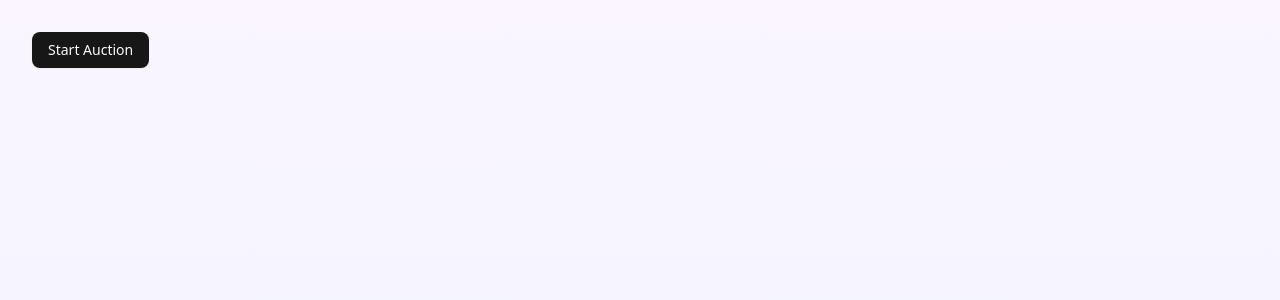
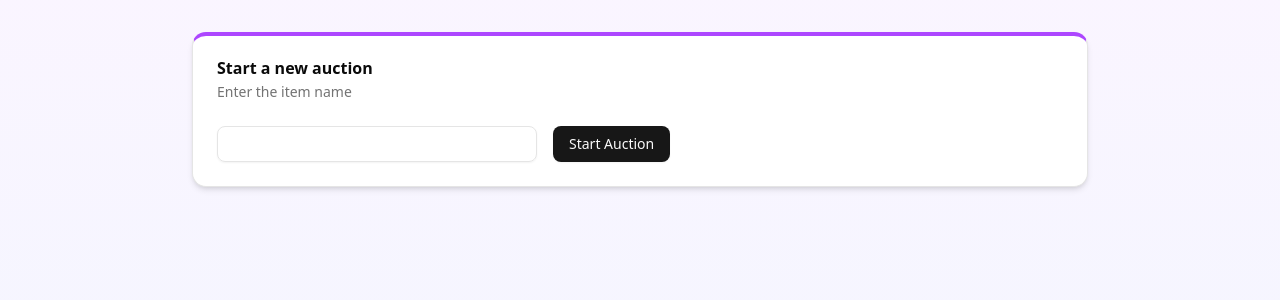
Before and after one commit to JeromeIllgner/replay-hackathon, a Next.js app: page /auction in a window 1280 px wide. Shown: the top 300 px of the page. Built offline with nearby package versions, Linux system fonts and the light colour scheme.

Commit message:
Allow starting new auction

```diff
--- a/app/actions.ts
+++ b/app/actions.ts
@@ -5,9 +5,9 @@ import { connectToTemporal } from "../lib/temporal";
 const bidWorkflow = "car";
 
 export interface Bid {
-  userId: number;
-  amount: string;
-  isValid: number;
+  userId: string;
+  amount: number;
+  isValid: boolean;
   timestamp: number;
 }
 
--- a/app/auction/action.ts
+++ b/app/auction/action.ts
@@ -3,11 +3,11 @@
 import { connectToTemporal } from "../../lib/temporal";
 const bidWorkflow = "car";
 
-export async function startAuction() {
+export async function startAuction(item: string) {
   const client = await connectToTemporal();
 
-  // client.workflow.start(bidWorkflow, {
-  //   workflowId: bidWorkflow,
-  //   taskQueue: "default",
-  // });
+  client.workflow.start("AuctionWorkflow", {
+    workflowId: item,
+    taskQueue: "auction",
+  });
 }
--- a/app/auction/page.tsx
+++ b/app/auction/page.tsx
@@ -4,17 +4,45 @@ import type React from "react";
 
 import { Button } from "@/components/ui/button";
 import { startAuction } from "./action";
+import { useState } from "react";
+import { Input } from "@/components/ui/input";
+import {
+  Card,
+  CardContent,
+  CardDescription,
+  CardHeader,
+  CardTitle,
+} from "@/components/ui/card";
 
 export default function StartAuction() {
+  const [item, setItem] = useState("");
+
   return (
-    <div className="min-h-screen bg-gradient-to-b from-purple-50 to-blue-50 p-4 md:p-8">
+    <div className="min-h-screen bg-gradient-to-b from-purple-50 to-blue-50 p-4 md:p-8 w-full">
+      <Card className="shadow-md border-t-4 border-t-purple-500 hover:shadow-lg transition-shadow max-w-4xl mx-auto">
+        <CardHeader>
+          <CardTitle className="flex items-center gap-2">
+            Start a new auction
+          </CardTitle>
+          <CardDescription>Enter the item name</CardDescription>
+        </CardHeader>
+        <CardContent>
+          <div className="flex flex-row gap-4">
+            <Input
+              value={item}
+              onChange={(e) => setItem(e.target.value)}
+              className="w-xs"
+            />
             <Button
               onClick={() => {
-          startAuction();
+                startAuction(item);
               }}
             >
               Start Auction
             </Button>
           </div>
+        </CardContent>
+      </Card>
+    </div>
   );
 }
--- a/lib/temporal.ts
+++ b/lib/temporal.ts
@@ -1,7 +1,11 @@
 import { Client, Connection } from "@temporalio/client";
 
 export async function connectToTemporal() {
-  return new Client({
+  return process.env.TEMPORAL_SERVER &&
+    process.env.TEMPORAL_CLOUD_CERT &&
+    process.env.TEMPORAL_CLOUD_KEY &&
+    process.env.TEMPORAL_NAMESPACE
+    ? new Client({
         connection: await Connection.connect({
           address: process.env.TEMPORAL_SERVER,
           tls: {
@@ -13,8 +17,7 @@ export async function connectToTemporal() {
         }).catch((err) => {
           return undefined;
         }),
-    namespace,
-  });
+        namespace: process.env.TEMPORAL_NAMESPACE,
+      })
+    : new Client();
 }
-
-export const namespace = process.env.TEMPORAL_NAMESPACE || "default";
```
Lines whose indentation alone changed are shown as unchanged.
